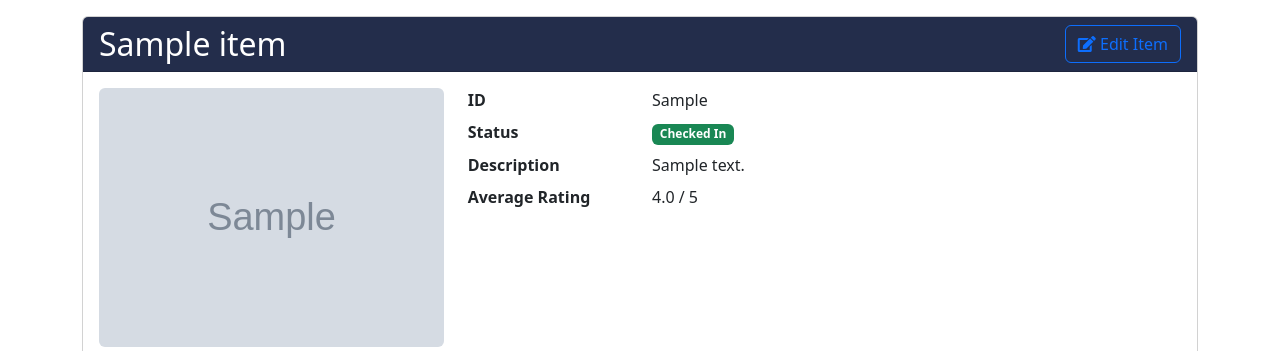
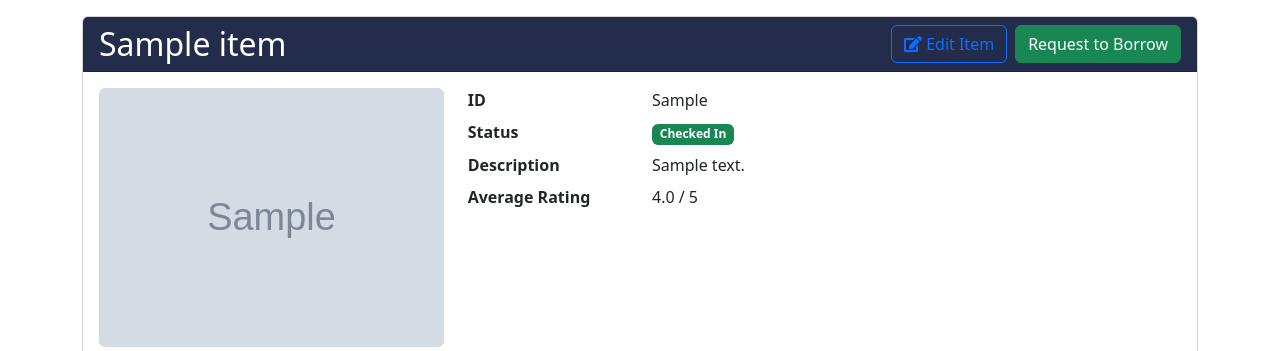
Before and after one commit to KabirSuri/music-instrument-lending-app, a Django app: page /items/1/ in a window 1280 px wide. Shown: the part 104-455 px from the top of the page. Run offline with Django 5.2, Linux system fonts and the light colour scheme; a user stored in the database is signed in; tables that the repository leaves empty hold one stand-in row (values such as "Sample post"); grey boxes marked "Sample" are stand-in pictures.

Commit message:
users can request to borrow items

```diff
--- a/mysite/urls.py
+++ b/mysite/urls.py
@@ -37,6 +37,7 @@ urlpatterns = [
     path('borrow/<int:item_id>/', views.borrow_item, name="borrow_item"),
     path('items/', views.search_items, name="search_items"),
     path('items/<int:item_id>/', views.item_detail, name="item_detail"),
+    path('borrow/<int:item_id>/', views.borrow_item, name="borrow_item"),
     path('create-item/', views.create_item, name='create-item'),
     path('edit-item/<int:item_id>/', views.edit_item, name='edit-item'),
     path('delete-item/<int:item_id>/', views.delete_item, name='delete_item'),
--- a/mysite/views.py
+++ b/mysite/views.py
@@ -116,15 +116,18 @@ def image_upload_view(request):
 def borrow_item(request, item_id):
     item = get_object_or_404(Item, id=item_id)
 
-    # Prevent duplicate requests
-    existing_request = BorrowRequest.objects.filter(item=item, user=request.user, approved=False).exists()
-    if existing_request:
-        return redirect('item_detail', item_id=item.id)
+    borrow_request = BorrowRequest.objects.filter(item=item, user=request.user, approved=False).first()
 
-    # Create a borrow request
-    BorrowRequest.objects.create(item=item, user=request.user)
+    if borrow_request:
+        # Cancel the existing borrow request if it’s pending (approved=False)
+        borrow_request.delete()
+        messages.success(request, f"Your borrow request for '{item.title}' has been canceled.")
+    else:
+        # Create a new borrow request if it doesn’t exist
+        BorrowRequest.objects.create(item=item, user=request.user)
+        messages.success(request, f"Your borrow request for '{item.title}' has been submitted.")
 
-    return redirect('item_detail', item_id=item.id)  # Redirect back to item page
+    return redirect('item_detail', item_id=item.id)  # Redirect back to the item detail page
 
 def search_items(request):
     """Display and search for items."""
@@ -138,9 +141,21 @@ def search_items(request):
     return render(request, "item_list.html", {"items": items, "query": query})
 
 
+#def item_detail(request, item_id):
+#    item = get_object_or_404(Item, id=item_id)
+#    return render(request, "item_detail.html", {"item": item})
+
+@login_required
 def item_detail(request, item_id):
     item = get_object_or_404(Item, id=item_id)
-    return render(request, "item_detail.html", {"item": item})
+
+    # Check if the user has already requested to borrow the item
+    has_requested = BorrowRequest.objects.filter(item=item, user=request.user, approved=False).exists()
+
+    return render(request, 'item_detail.html', {
+        'item': item,
+        'has_requested': has_requested,  # Pass this variable to the template
+    })
 
 @login_required
 def create_item(request):
--- a/templates/item_detail.html
+++ b/templates/item_detail.html
@@ -13,11 +13,30 @@
     <div class="card">
         <div class="card-header d-flex justify-content-between align-items-center">
             <h2 class="mb-0">{{ item.title }}</h2>
+
             {% if user.profile.is_librarian %}
-            <a href="{% url 'edit-item' item.id %}" class="btn btn-outline-primary">
-                <i class="fas fa-edit"></i> Edit Item
-            </a>
+                <div class="d-flex">
+                    <a href="{% url 'edit-item' item.id %}" class="btn btn-outline-primary me-2">
+                        <i class="fas fa-edit"></i> Edit Item
+                    </a>
             {% endif %}
+
+            {% if user.is_authenticated %}
+                <form method="post" action="{% url 'borrow_item' item.id %}">
+                    {% csrf_token %}
+
+                    {% if has_requested %}
+                        <button type="submit" class="btn btn-danger">Cancel Request</button>
+                    {% else %}
+                        <button type="submit" class="btn btn-success">Request to Borrow</button>
+                    {% endif %}
+                </form>
+            {% else %}
+                <div class="alert alert-info" role="alert">
+                    Please <a href="{% url 'login' %}">log in</a> to request or cancel borrowing this item.
+                </div>
+            {% endif %}
+            </div>
         </div>
         <div class="card-body">
             <div class="row">
```
